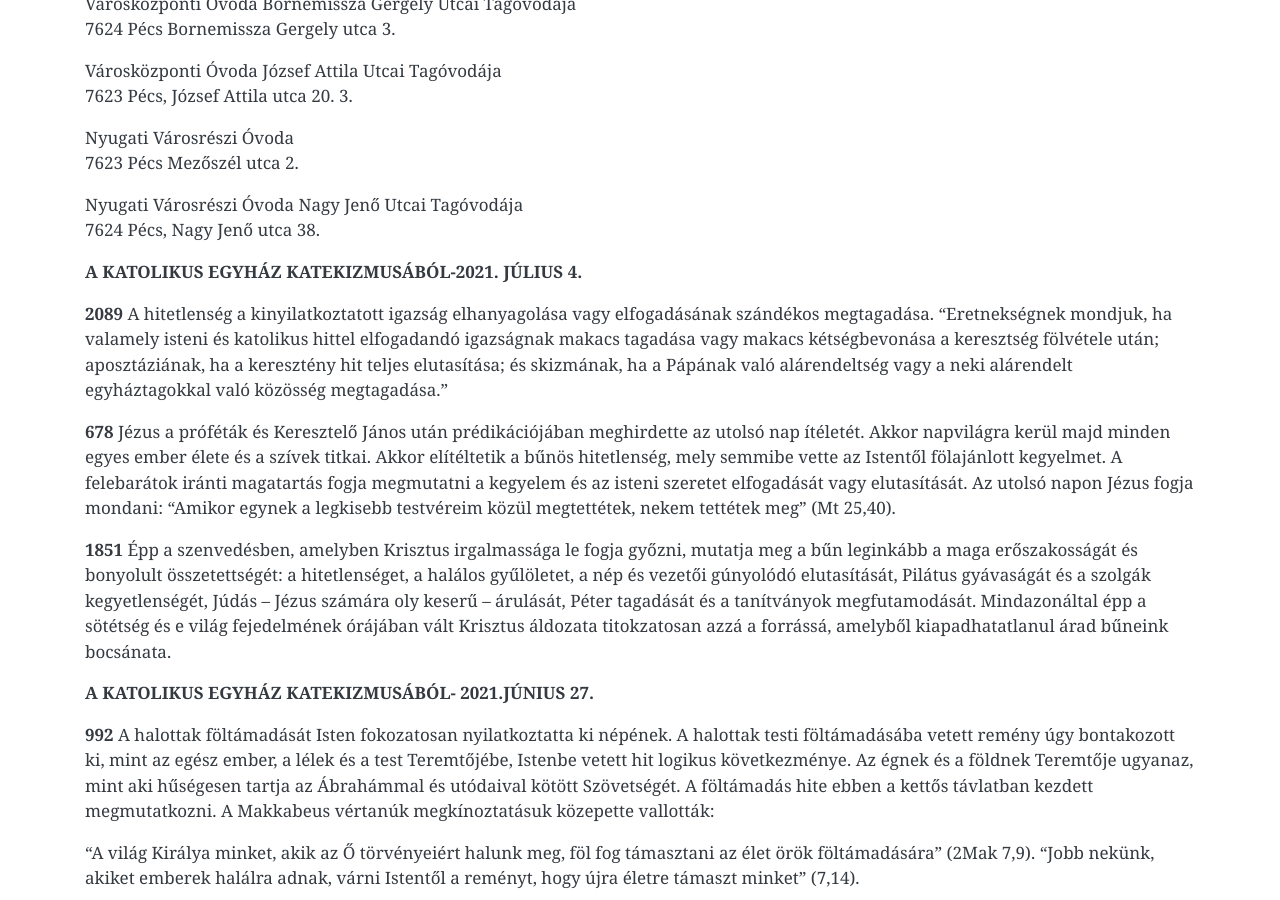
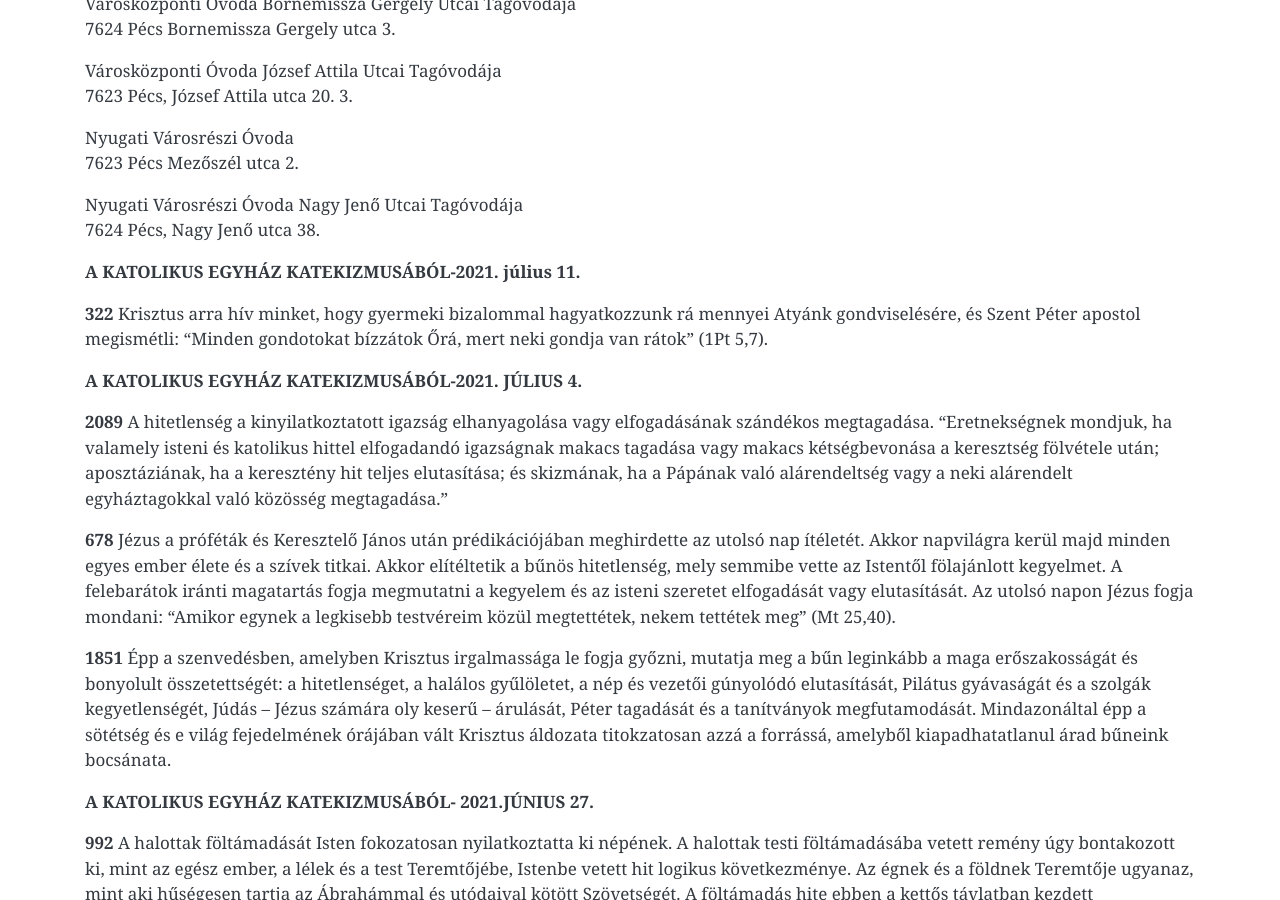
Before and after one commit to pecsi-ferences/pecsi-ferences.github.io, a Jekyll site: the page built from hittan.md, in a window 1280 px wide and 900 px high, scrolled down 664 px. Built offline with Jekyll 4.4.1, drawn with Linux system fonts in a browser that asks for light colours; nearby versions of some CDN libraries.

Commit message:
Update from Forestry.io Zoltán Dohány updated hittan.md

```diff
--- a/hittan.md
+++ b/hittan.md
@@ -34,6 +34,10 @@ Nyugati Városrészi Óvoda
 
 Nyugati Városrészi Óvoda Nagy Jenő Utcai Tagóvodája
 7624 Pécs, Nagy Jenő utca 38.
+
+**A KATOLIKUS EGYHÁZ KATEKIZMUSÁBÓL-2021. július 11.**
+
+**322** Krisztus arra hív minket, hogy gyermeki bizalommal hagyatkozzunk rá mennyei Atyánk gondviselésére, és Szent Péter apostol megismétli: "Minden gondotokat bízzátok Őrá, mert neki gondja van rátok" (1Pt 5,7).
 
 **A KATOLIKUS EGYHÁZ KATEKIZMUSÁBÓL-2021. JÚLIUS 4.**
 
```
